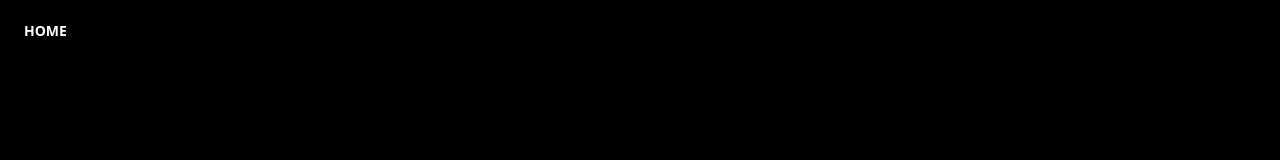
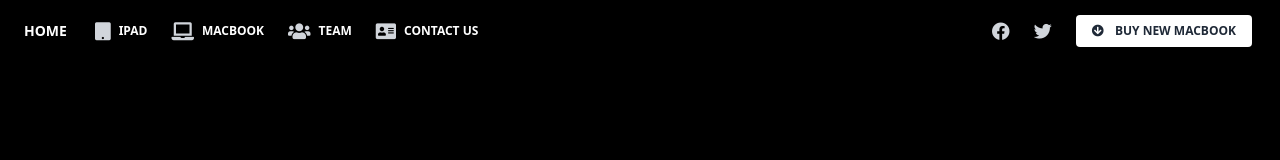
Before and after one commit to NowoDev/apple, a website: page public/index.html in a window 1280 px wide. Drawn offline with Linux system fonts and the light colour scheme.

Commit message:
complete the navbar

```diff
--- a/public/index.html
+++ b/public/index.html
@@ -35,6 +35,92 @@
             <i class="text-white fas fa-bars"></i>
           </button>
         </div>
+
+        <div
+          class="lg:flex grow items-center bg-white lg:bg-transparent lg:shadow-none hidden"
+          id="example-collapse-navbar"
+        >
+          <ul class="flex flex-col lg:flex-row list-none mr-auto">
+            <li class="flex items-center">
+              <a
+                href="#ipad"
+                class="lg:text-white lg:hover:text-gray-300 text-gray-800 px-3 py-4 lg:py-2 flex items-center text-xs uppercase font-bold"
+              >
+                <i
+                  class="lg:text-gray-300 text-gray-500 fas fa-tablet text-lg leading-lg mr-2"
+                ></i>
+                Ipad
+              </a>
+            </li>
+            <li class="flex items-center">
+              <a
+                href="#macbook"
+                class="lg:text-white lg:hover:text-gray-300 text-gray-800 px-3 py-4 lg:py-2 flex items-center text-xs uppercase font-bold"
+              >
+                <i
+                  class="lg:text-gray-300 text-gray-500 fas fa-laptop text-lg leading-lg mr-2"
+                ></i>
+                Macbook
+              </a>
+            </li>
+            <li class="flex items-center">
+              <a
+                href="#team"
+                class="lg:text-white lg:hover:text-gray-300 text-gray-800 px-3 py-4 lg:py-2 flex items-center text-xs uppercase font-bold"
+              >
+                <i
+                  class="lg:text-gray-300 text-gray-500 fas fa-users text-lg leading-lg mr-2"
+                ></i>
+                Team
+              </a>
+            </li>
+            <li class="flex items-center">
+              <a
+                href="#contact"
+                class="lg:text-white lg:hover:text-gray-300 text-gray-800 px-3 py-4 lg:py-2 flex items-center text-xs uppercase font-bold"
+              >
+                <i
+                  class="lg:text-gray-300 text-gray-500 fas fa-address-card text-lg leading-lg mr-2"
+                ></i>
+                Contact Us
+              </a>
+            </li>
+          </ul>
+
+          <ul class="flex flex-col lg:flex-row list-none lg:ml-auto">
+            <li class="flex items-center">
+              <a
+                href=""
+                class="lg:text-white lg:hover:text-gray-300 text-gray-800 px-3 py-4 lg:py-2 flex items-center text-xs uppercase font-bold"
+              >
+                <i
+                  class="lg:text-gray-300 text-gray-500 fab fa-facebook text-lg leading-normal"
+                ></i>
+                <span class="lg:hidden inline-block ml-2"></span>
+              </a>
+            </li>
+            <li class="flex items-center">
+              <a
+                href=""
+                class="lg:text-white lg:hover:text-gray-300 text-gray-800 px-3 py-4 lg:py-2 flex items-center text-xs uppercase font-bold"
+              >
+                <i
+                  class="lg:text-gray-300 text-gray-500 fab fa-twitter text-lg leading-normal"
+                ></i>
+                <span class="lg:hidden inline-block ml-2"></span>
+              </a>
+            </li>
+            <li class="flex items-center">
+              <button
+                class="bg-white text-gray-800 active:bg-gray-100 text-xs font-bold uppercase px-4 py-2 rounded shadow hover:shadow-md outline-none focus:outline-none lg:mr-1 lg:mb-0 ml-3 mb-3"
+                type="button"
+              >
+                <i class="fas fa-arrow-circle-down mr-2"></i>
+                Buy New Macbook
+              </button>
+            </li>
+          </ul>
+        </div>
       </div>
     </nav>
 
```
Also changed, not shown: public/style.css.
